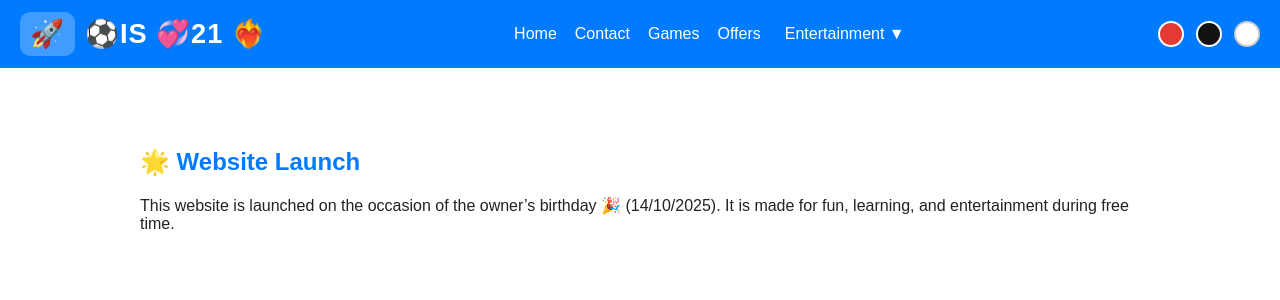
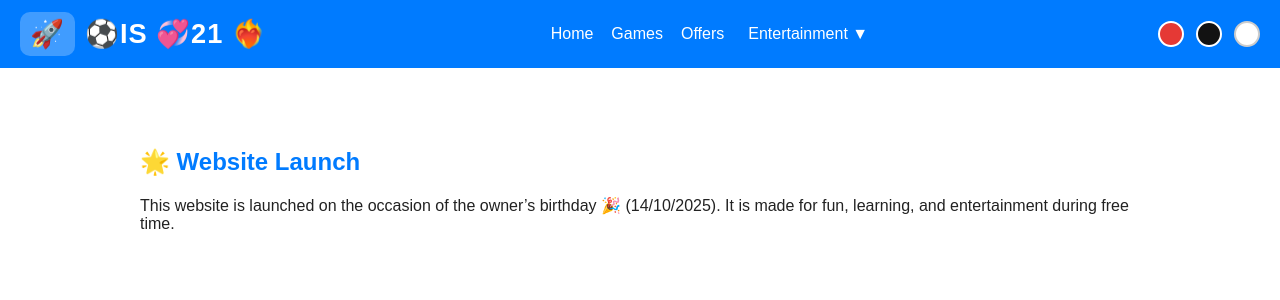
Before and after one commit to sauravraj1410-lab/srwebsite, a Django app: page / in a window 1280 px wide. Shown: the top 300 px of the page. Run offline with Django 5.2, Linux system fonts and the light colour scheme.

Commit message:
Update index.html

```diff
--- a/template/index.html
+++ b/template/index.html
@@ -230,7 +230,6 @@ nav {
 
   <div class="nav-links">
     <a href="#">Home</a>
-    <a href="contact">Contact</a>
     <a href="game">Games</a>
     <a href="telegram">Offers</a>
 
```
